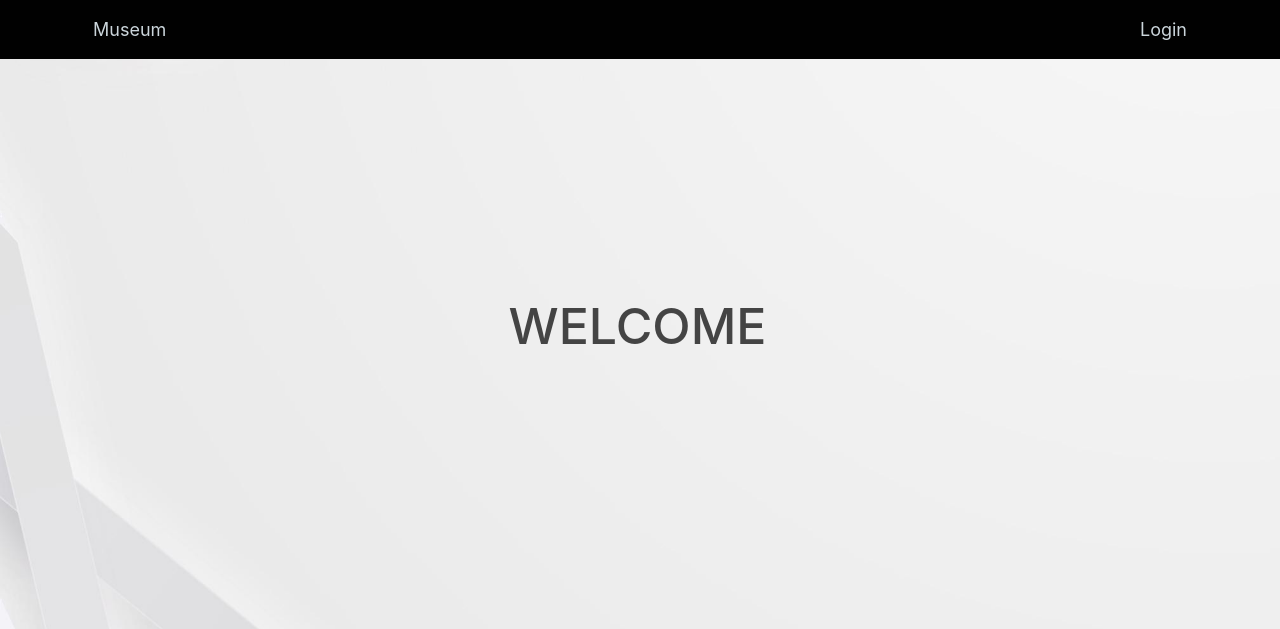
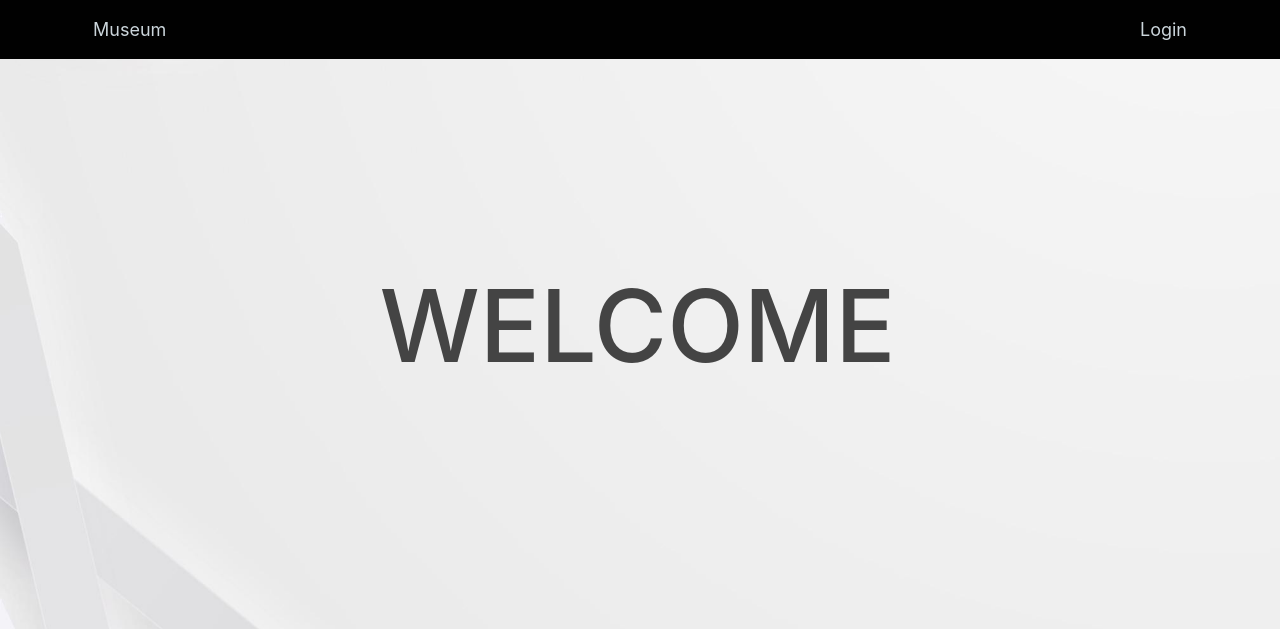
Before and after one commit to AlfredoScognamiglio96/ProgettoMuseumV2, a Flask app: page / in a window 1280 px wide; the page is wider, and only the part inside the window is pictured. Shown: the top 629 px of that part. Run offline with Flask 2, Linux system fonts and the light colour scheme; data comes from the database, SQL or seed files in the repository; some libraries are stand-ins or nearby versions.

Commit message:
responsive

```diff
--- a/MuseumProject/static/navbar.css
+++ b/MuseumProject/static/navbar.css
@@ -33,4 +33,15 @@
   left: 50%;
   transform: translate(-50%, -50%);
   color: white;
+
 }
+
+.hero-text h1 {
+  font-size:100px;
+}
+
+@media screen and (max-width: 500px) {
+  .hero-image {
+    width: 500px;
+  }
+}
--- a/MuseumProject/templates/home.html
+++ b/MuseumProject/templates/home.html
@@ -3,7 +3,7 @@
 
     <div class="hero-image">
         <div class="hero-text">
-            <h1 style="font-size:50px">WELCOME</h1>
+            <h1>WELCOME</h1>
         </div>
     </div>
 
```
